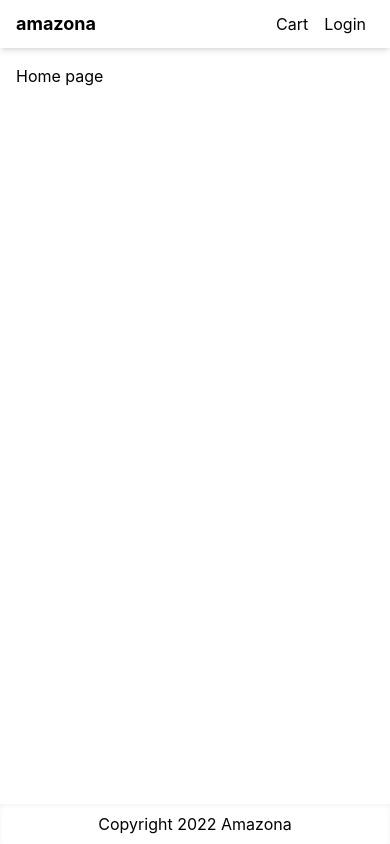
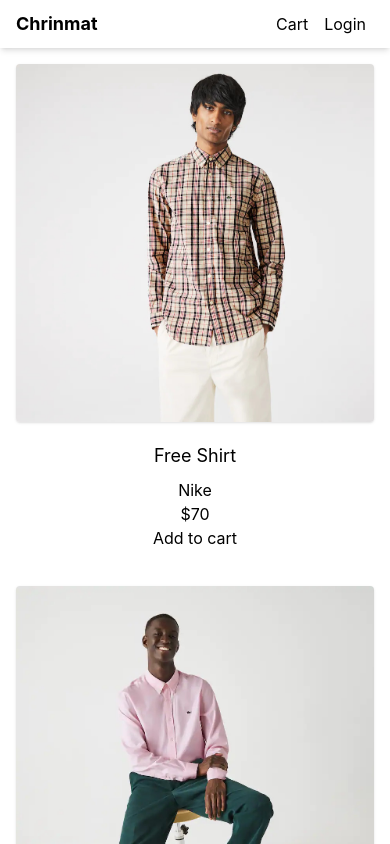
Before and after one commit to jacksonohallo/ecommerce, a Next.js app: page / in a window 390 px wide. Shown: the top 844 px of the page. Built offline with nearby package versions, Linux system fonts and the light colour scheme.

Commit message:
style : add responsiveness to images

```diff
--- a/components/Layout.js
+++ b/components/Layout.js
@@ -15,7 +15,7 @@ const Layout = ({ title, children }) => {
         <header>
         <nav className="flex h-12 justify-between items-center px-4 shadow-md ">
             <Link href="/" className="text-lg font-bold">
-           amazona
+           Chrinmat
             </Link>
 
         <div>
@@ -29,7 +29,7 @@ const Layout = ({ title, children }) => {
         <main className="container m-auto mt-4 px-4">{children}</main>
 
         <footer className="flex h-10 items-center shadow-inner justify-center">
-            <p> Copyright 2022  Amazona</p>
+            <p> Copyright 2022  Chrinmat</p>
         </footer>
       </div>
     </>
--- a/components/ProjectItem.js
+++ b/components/ProducttItem.js
@@ -1,32 +1,32 @@
 import Link from "next/link";
 import React from "react";
 
-const ProjectItem = ({ product }) => {
+const ProductItem = ({ product }) => {
   return (
     <div className="card">
       <Link href={`/product/${product.slug}`}>
-        <a>
+
           <img
             src={product.image}
             alt={product.name}
             className="rounded shadow"
           />
-        </a>
+
       </Link>
       <div className="flex flex-col items-center justify-center p-5">
         <Link href={`/product/${product.slug}`}>
-          <a>
+
             <h2 className="text-lg">{product.name}</h2>
-          </a>
+
         </Link>
         <p className="mt-2">{product.brand}</p>
         <p>${product.price}</p>
         <button className="primary-button" type="button">
-Add to cart
+          Add to cart
         </button>
       </div>
     </div>
   );
 };
 
-export default ProjectItem;
+export default ProductItem;
--- a/pages/index.js
+++ b/pages/index.js
@@ -1,9 +1,21 @@
+
 import Layout from '../components/Layout'
+import ProductItem from '../components/ProducttItem'
+import data from '../utilis/data'
 
 export default function Home() {
   return (
-    <Layout title="Homepage">
-      Home page
+    <Layout title="Home page">
+      <div className="grid grid-cols-1 gap-4 md:grid-cols-3 lg:grid-cols-4">
+
+      {data.products.map((product)=>(
+
+    <ProductItem product={product} key={product.slug}>
+
+    </ProductItem>
+    ))}
+
+      </div>
     </Layout>
   )
 }
```
